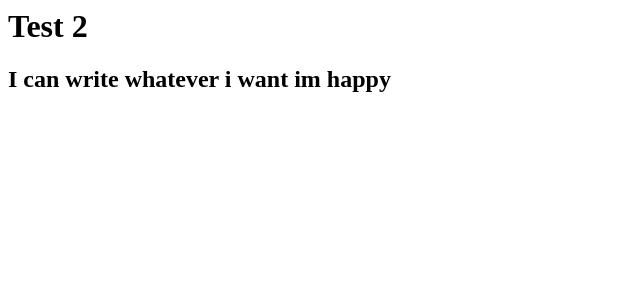
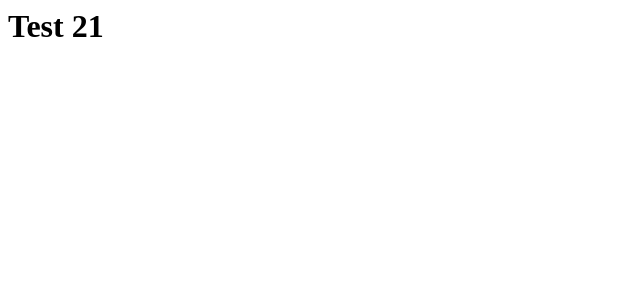
Before and after one commit to JustinStach21/vue-display-test, a Vue app: page / in a window 1280 px wide. Shown: the top 300 px of the page, without its empty margins (0-640 px from the left). Built offline with nearby package versions, Linux system fonts and the light colour scheme.

Commit message:
Update App.vue

```diff
--- a/src/App.vue
+++ b/src/App.vue
@@ -1,7 +1,6 @@
 <template>
     <div>
-        <h1>Test 2</h1>
-        <h2>I can write whatever i want im happy</h2>
+        <h1>Test 21</h1>
     </div>
 </template>
 
```
